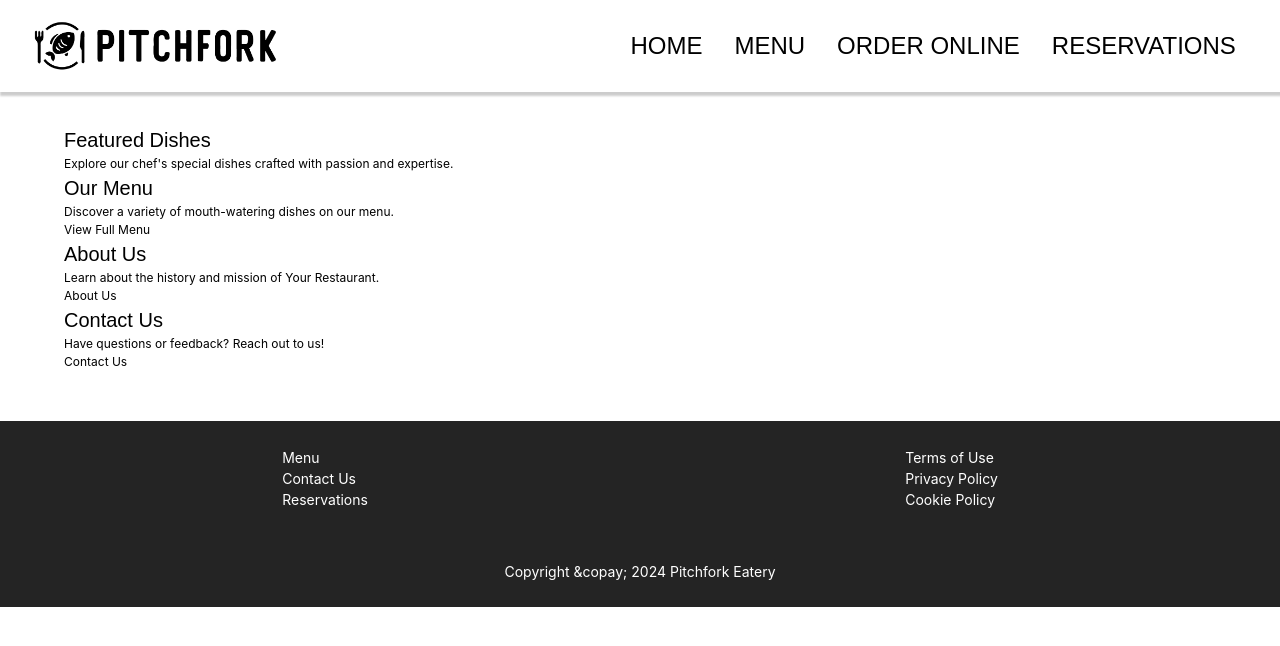
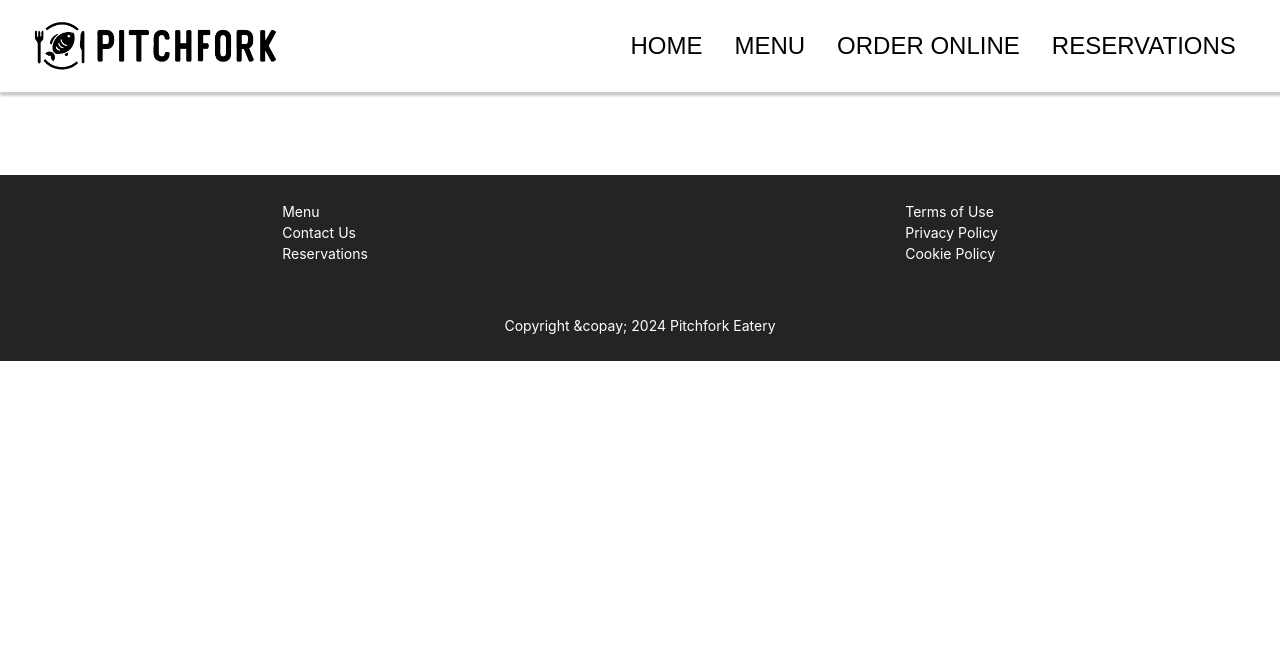
Before and after one commit to andrewbarker96/pitchfork, a Next.js app: page / in a window 1280 px wide. Shown: the top 646 px of the page. Built offline with nearby package versions, Linux system fonts and the light colour scheme; a web font is replaced by a local one.

Commit message:
Changes to be committed: 	modified:   app/components/navigation/nav.tsx 	modified:   app/page.tsx

```diff
--- a/app/components/navigation/nav.tsx
+++ b/app/components/navigation/nav.tsx
@@ -20,9 +20,9 @@ const Navbar = () => {
         </div>
         <div className={`${isOpen ? 'block' : 'hidden'} md:flex nav-item`}>
           <Link href='/'>Home</Link>
-          <Link href='./menu/page'>Menu</Link>
-          <Link href='/order-online'>Order Online</Link>
-          <Link href='/reservations'>Reservations</Link>
+          <Link href='/'>Menu</Link>
+          <Link href='/'>Order Online</Link>
+          <Link href='/'>Reservations</Link>
         </div>
       </nav>
     </>
--- a/app/page.tsx
+++ b/app/page.tsx
@@ -4,32 +4,7 @@ import Link from 'next/link'
 const page = () => {
   return (
     <div className ='container'>
-      <section>
-        <h2>Featured Dishes</h2>
-        <p>Explore our chef's special dishes crafted with passion and expertise.</p>
-        {/* Add images and descriptions of featured dishes */}
-      </section>
 
-      <section>
-        <h2>Our Menu</h2>
-        <p>Discover a variety of mouth-watering dishes on our menu.</p>
-        {/* Add a link to the full menu page */}
-        <Link href="/menu">View Full Menu</Link>
-      </section>
-
-      <section>
-        <h2>About Us</h2>
-        <p>Learn about the history and mission of Your Restaurant.</p>
-        {/* Add a link to the about us page */}
-        <Link href="/about">About Us</Link>
-      </section>
-
-      <section>
-        <h2>Contact Us</h2>
-        <p>Have questions or feedback? Reach out to us!</p>
-        {/* Add a link to the contact page */}
-        <Link href="/contact">Contact Us</Link>
-      </section>
     </div>
   )
 }
```
